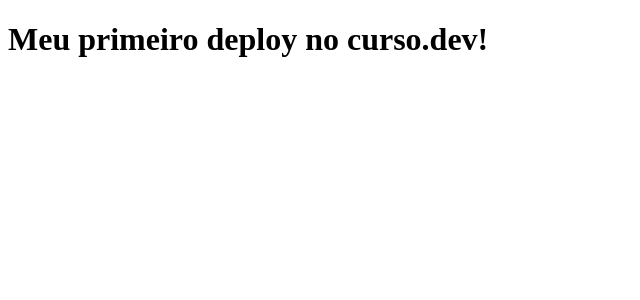
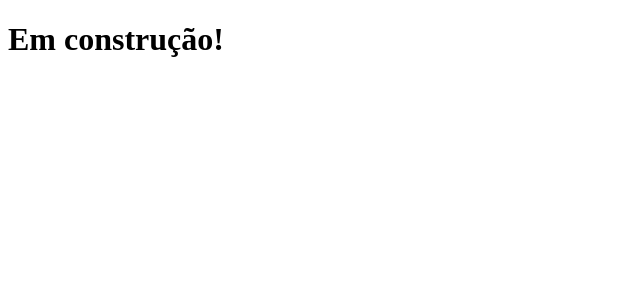
Before and after one commit to alysondamiao/clone-tabnews, a Next.js app: page / in a window 1280 px wide. Shown: the top 300 px of the page, without its empty margins (0-640 px from the left). Built offline with nearby package versions, Linux system fonts and the light colour scheme.

Commit message:
Update index.js

```diff
--- a/pages/index.js
+++ b/pages/index.js
@@ -1,5 +1,5 @@
 function Home() {
-  return <h1>Meu primeiro deploy no curso.dev!</h1>;
+  return <h1>Em construção!</h1>;
 }
 
 export default Home;
```
